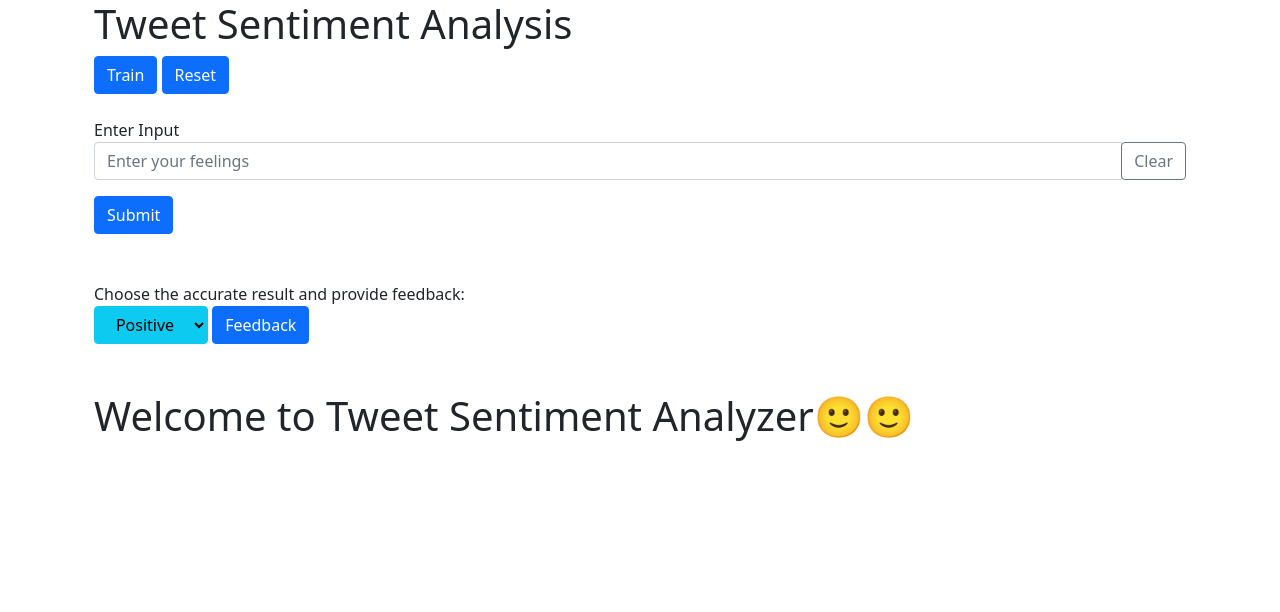
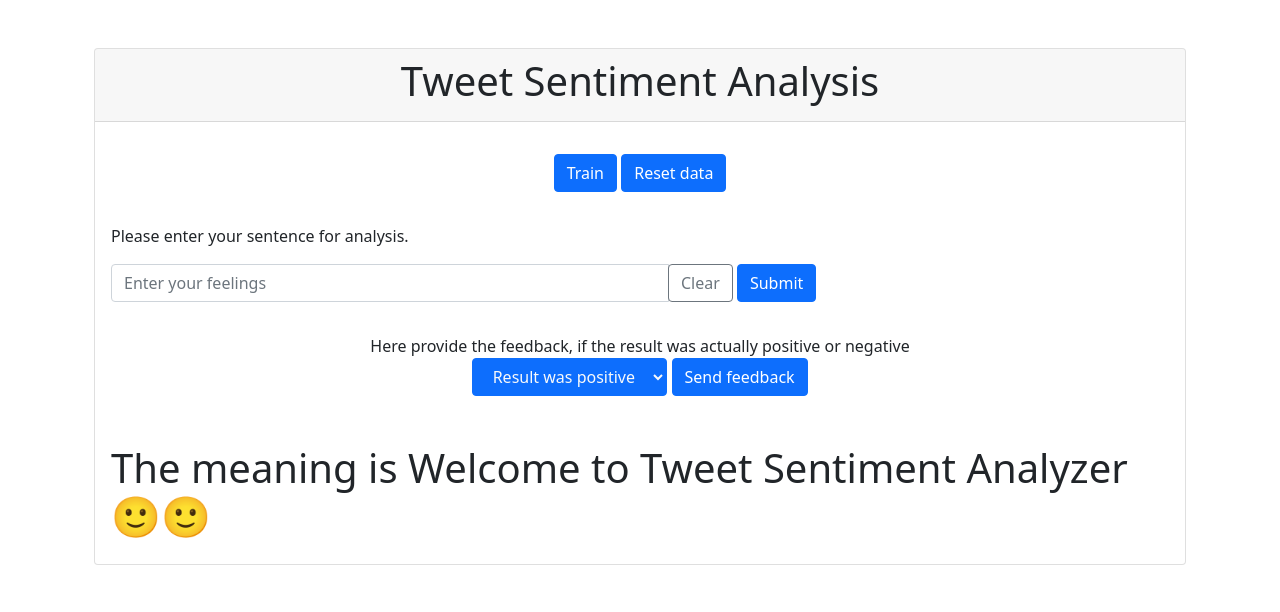
Before and after one commit to OliwiaTheUnicorn/TweetSentimentAnalyzer, a Flask app: page / in a window 1280 px wide. Shown: the top 612 px of the page. Run offline with Flask 2, Linux system fonts and the light colour scheme.

Commit message:
Improve UI and refactor code
Signed-off-by: OliwiaTheUnicorn <oliwia.katarina.rozek@gmail.com>

```diff
--- a/templates/analyzer.html
+++ b/templates/analyzer.html
@@ -3,12 +3,13 @@
 <head>
     <meta charset="UTF-8">
     <meta name="viewport" content="width=device-width, initial-scale=1">
-    <script type="text/javascript">// <![CDATA[
+    <!--<script type="text/javascript">// <![CDATA[
         function loading(){
             document.getElementById("full-overlay").style.width = "100%";
             document.getElementById("btn-clear").disabled = true;
+            document.getElementById('btn-submit').disabled = true;
         }
-// ]]></script>
+// ]]></script>-->
     <style>
         div#loading {
           border: 16px solid #f3f3f3;
@@ -75,41 +76,48 @@
         </div>
     </div>
     <div id="content">
-    <div class="container-lg">
+        <div class="container py-5">
+            <div class="row">
+                <div class="col">
+                    <div class="card">
+                        <div class="card-header text-center">
                             <h1>Tweet Sentiment Analysis</h1>
+                        </div>
+                        <div class="card-body">
                             <form method="post" class="form">
-            <div class="form-group">
+                                <div class="form-group text-center py-3">
                                     <input type="submit" id="btn-train" name="action" value="Train" class="btn btn-primary" onclick="loading();">
-                <input type="submit" id="btn-reset" name="action" value="Reset" class="btn btn-primary">
+                                   <!-- <input type="submit" id="btn-reset" name="action" value="Reset" class="btn btn-primary">-->
+                                    <button type="submit" id="btn-reset" name="action" value="Reset" class="btn btn-primary">Reset data</button>
                                 </div>
-            <br/>
-            <div class="form-group">
-                <label for="inp">Enter Input</label>
-                <div class="input-group mb-3">
+
+                                <div class="form-group col-md-8  py-3">
+                                    <label for="inp">Please enter your sentence for analysis.</label>
+                                    <div class="input-group my-3">
                                       <input type="text" value="{{ input }}" class="form-control" id="inp" name="inp" placeholder="Enter your feelings" aria-label="Enter Input" aria-describedby="basic-addon2">
                                       <div class="input-group-append">
                                         <input type="submit" id="btn-clear" name="action" value="Clear" class="btn btn-outline-secondary">
+                                        <input type="submit" id="btn-submit" name="action" value="Submit" class="btn btn-primary">
                                     </div>
                                     </div>
                                 </div>
-            <div class="form-group">
-                <input type="submit" id="btn-submit" name="action" value="Submit" class="btn btn-primary">
-            </div>
+                                <div class="form-group dropdown text-center">
+                                   <label for="decision">Here provide the feedback, if the result was actually positive or negative</label>
                                     <br/>
-            <br/>
-            <div class="form-group dropdown">
-               <label for="decision">Choose the accurate result and provide feedback:</label>
-                <br/>
-                <select name="decision" id="decision" class="btn btn-info dropdown-toggle">
-                  <option value="Positive">Positive</option>
-                  <option value="Negative">Negative</option>
+                                    <select name="decision" id="decision" class="btn btn-primary text-light dropdown-toggle">
+                                      <option value="Positive">Result was positive</option>
+                                      <option value="Negative">Result was negative</option>
                                     </select>
-                <input type="submit" id="btn-feedback" name="action" value="Feedback" class="btn btn-primary">
+                                    <button type="submit" id="btn-feedback" name="action" value="Feedback" class="btn btn-primary">Send feedback</button>
                                 </div>
                             </form>
                             <br/>
                             <br/>
-        <h1 class="output"> {{ message }}</h1>
+                            <h1 class="output">The meaning is {{ message }}</h1>
+                        </div>
+                    </div>
+                </div>
+            </div>
         </div>
     </div>
 </div>
```
Also changed, not shown: sentimentAnalyzer.py (+8 -8 lines). Lines whose indentation alone changed are shown as unchanged.
